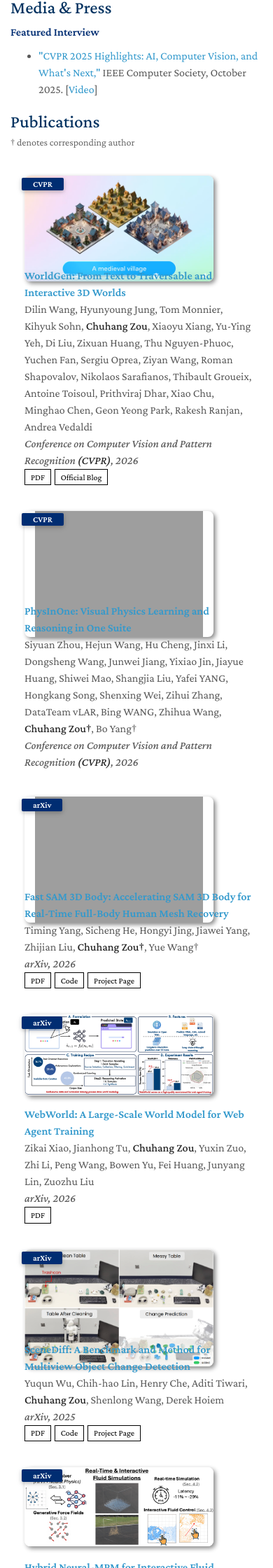
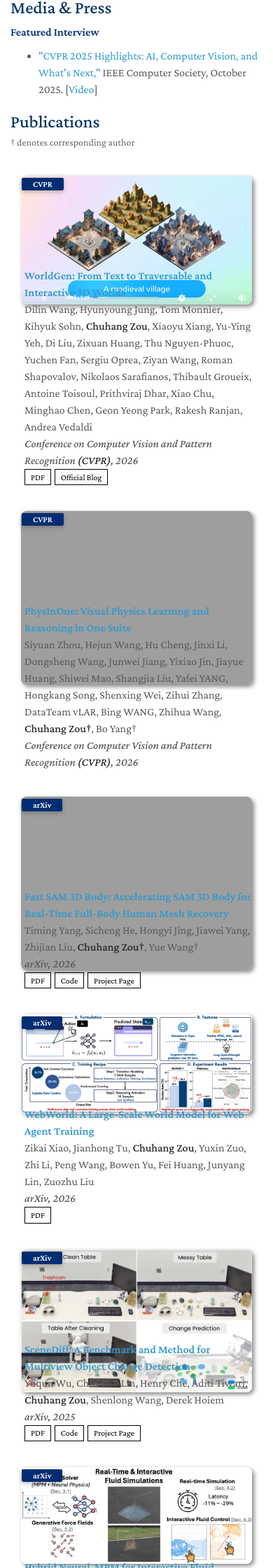
Before and after one commit to zouchuhang/zouchuhang.github.io, a Jekyll site: the page built from index.md, in a window 390 px wide. Shown: the part 1317-3557 px from the top of the page at 70% size. Built offline with Jekyll 4.4.1, drawn with Linux system fonts in a browser that asks for light colours; a style sheet for code colours, icons or effects is not loaded.

Commit message:
Add gap between teaser images and title text, improve mobile responsiveness

```diff
--- a/assets/css/publications.css
+++ b/assets/css/publications.css
@@ -81,4 +81,8 @@
 
 .publications ol.bibliography li div.abstract.hidden.open { border-color: var(--global-text-color); }
 
-.publications ol.bibliography li .teaser { border-radius: 8px; box-shadow: 3px 3px 6px #888; width: 270px; margin-top: 5px; margin-left: 5px; margin-bottom: 5px; object-fit: contain; height: auto; max-height: 180px; }
+.publications ol.bibliography li .teaser { border-radius: 8px; box-shadow: 3px 3px 6px #888; width: 270px; margin-top: 5px; margin-left: 5px; margin-bottom: 10px; object-fit: contain; height: auto; max-height: 180px; }
+
+@media screen and (max-width: 768px) {
+  .publications ol.bibliography li .teaser { width: 100%; max-height: none; margin-left: 0; margin-bottom: 15px; }
+}
```
